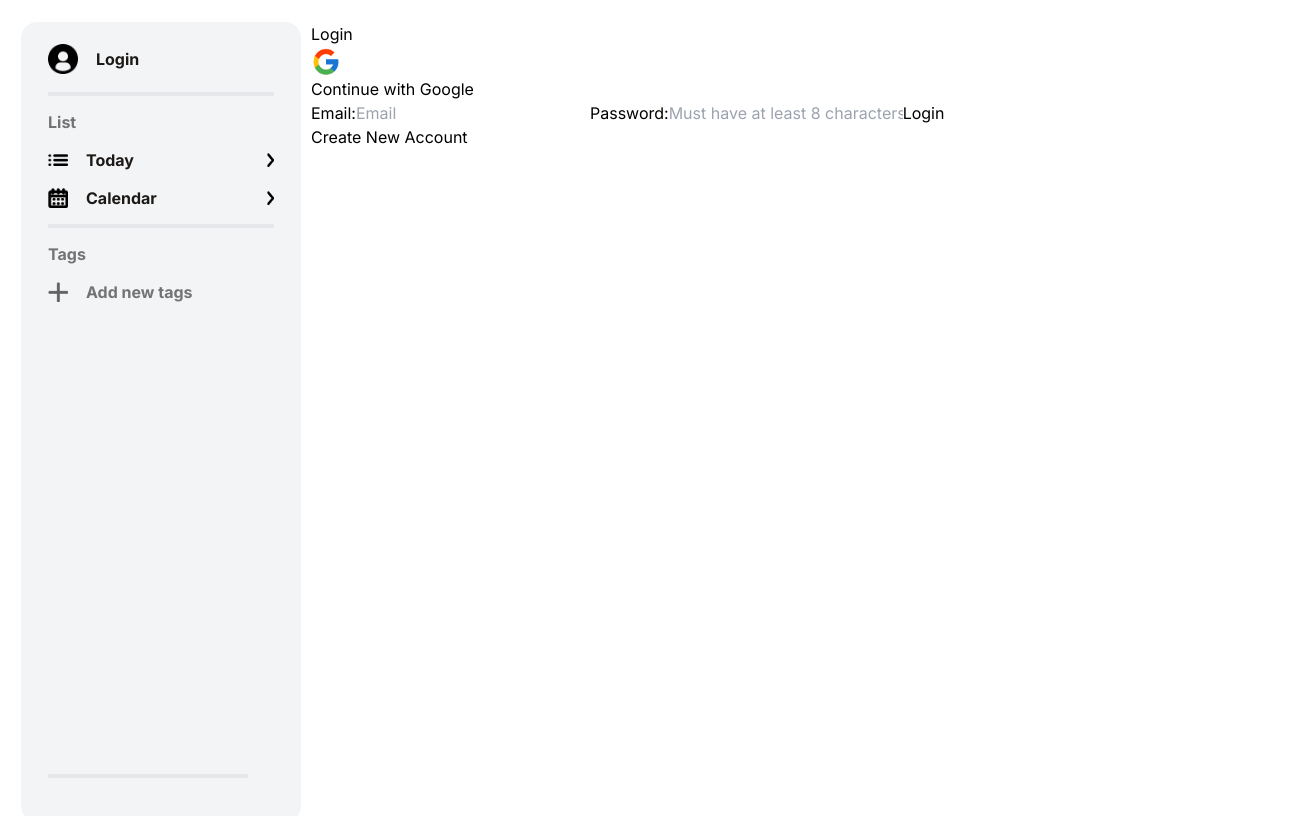
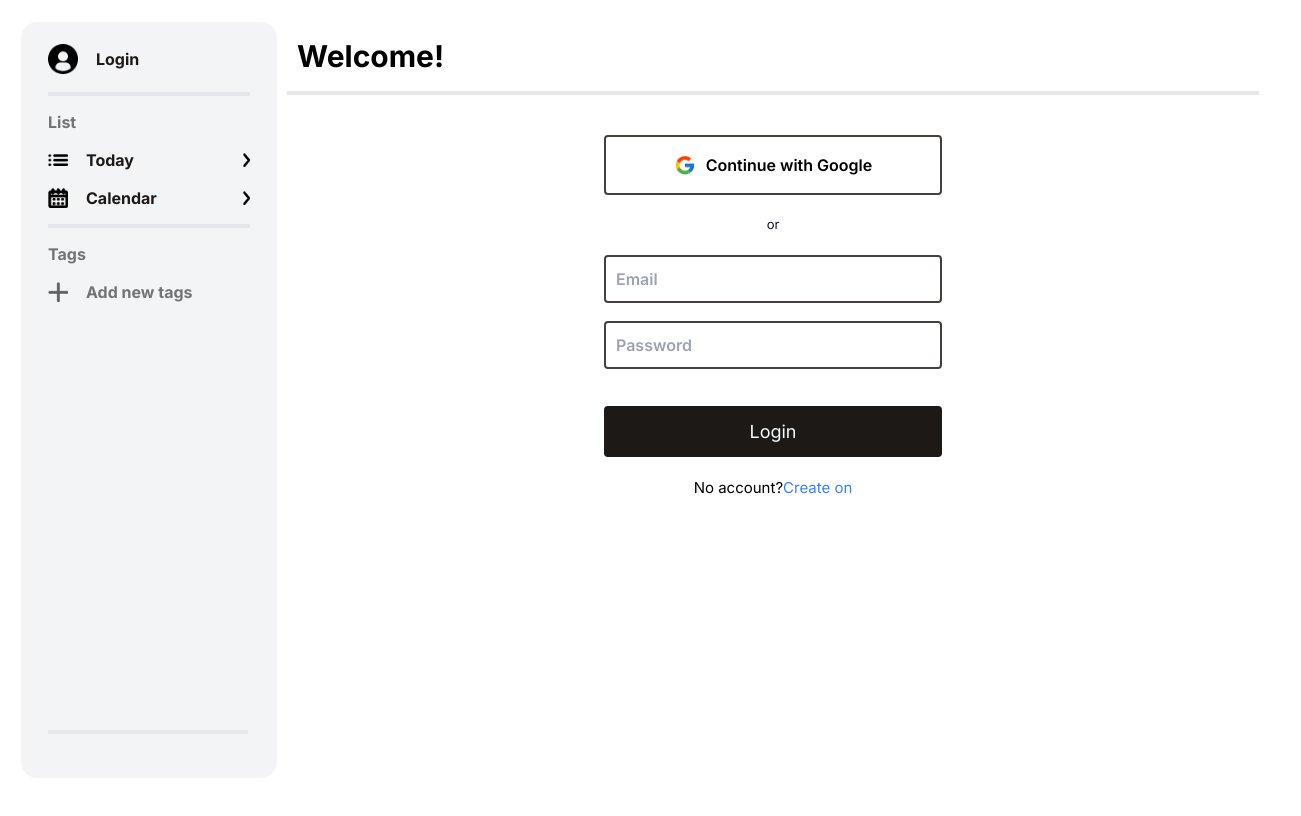
Before and after one commit to ITsMyPlan/todotasks, a Next.js app: page /signin in a window 1280 px wide. Shown: the top 816 px of the page, 1301 px wide, since content can reach past the window. Built offline with nearby package versions, Linux system fonts and the light colour scheme; no server answers.

Commit message:
style: /signin css 적용
* 로그인한 이후 사용자 정보를 fetch 해오도록 useUserStore 파일 수정
* 회원가입시 약관 동의 checkbox 추가
* /signin 페이지에서 LoginForm, SignupForm switch 가능하도록 버튼 추가

```diff
--- a/app/_components/auth/signIn/loginForm.tsx
+++ b/app/_components/auth/signIn/loginForm.tsx
@@ -5,15 +5,10 @@ import { createClient } from '@/_utils/supabase/client'
 
 import Image from 'next/image'
 import googleIcon from '@/public/icons/google.png'
-
-type SignupForm = {
-  email: string
-  password: string
-}
+import { SigninFormProps } from '@/_types/userType'
 
 export default function LoginForm() {
-
-  const [form, setForm] = useState<SignupForm>({
+  const [form, setForm] = useState<SigninFormProps>({
     email: '',
     password: '',
   })
@@ -44,13 +39,19 @@ export default function LoginForm() {
   }
 
   return (
-    <div>
-      <button onClick={handleGoogleLogin}>
-        <Image src={googleIcon} alt="google logo" width={30} height={30} />
-        <div>Continue with Google</div>
+    <div className="max-sm:w-11/12 w-[338px] flex flex-col items-center justify-center my-[20px]">
+      <div className="w-full">
+        <button
+          onClick={handleGoogleLogin}
+          className="w-full justify-center items-center flex border-solid border-2 rounded border-stone-700 py-[16px]"
+        >
+          <Image src={googleIcon} alt="google logo" width={22} height={22} />
+          <div className="text-[16px] font-semibold pl-[10px]">Continue with Google</div>
         </button>
-      <form onSubmit={handleSubmit}>
-        <label htmlFor="email">Email:</label>
+      </div>
+      <p className="my-[20px] text-[13px] text-gray-900">or</p>
+      <form onSubmit={handleSubmit} className="w-full grid content-normal">
+        <div className="">
           <input
             id="email"
             name="email"
@@ -58,19 +59,30 @@ export default function LoginForm() {
             value={form.email}
             onChange={e => setForm({ ...form, email: e.target.value })}
             placeholder="Email"
+            className="w-full font-semibold border-solid border-2 rounded border-stone-700 px-[10px] py-[10px]"
             required
           />
-        <label htmlFor="password">Password:</label>
+        </div>
+        <div className="">
           <input
             id="password"
             name="password"
             type="password"
+            autoComplete="off"
             value={form.password}
             onChange={e => setForm({ ...form, password: e.target.value })}
-          placeholder="Must have at least 8 characters"
+            placeholder="Password"
+            className="w-full font-semibold border-solid border-2 rounded border-stone-700 mt-[18px] px-[10px] py-[10px]"
             required
           />
-        <button type="submit">Login</button>
+        </div>
+
+        <button
+          type="submit"
+          className="w-full items-center text-[18px] text-slate-50 flex rounded bg-stone-900 py-[12px] mt-[37px] justify-center"
+        >
+          Login
+        </button>
       </form>
     </div>
   )
--- a/app/_components/auth/signUp/signupForm.tsx
+++ b/app/_components/auth/signUp/signupForm.tsx
@@ -13,43 +13,48 @@ export default function SignupForm() {
     password: '',
   })
 
-  const [emailErr, setEmailErr] = useState<string>('')
-  const [passwordErr, setPasswordErr] = useState<string>('')
+  // const [emailErr, setEmailErr] = useState<string>('')
+  // const [passwordErr, setPasswordErr] = useState<string>('')
+  const [isChecked, setIsChecked] = useState(false)
 
   const emailRegEx = /^[A-Za-z0-9]([-_.]?[A-Za-z0-9])*@[A-Za-z0-9]([-_.]?[A-Za-z0-9])*\.[A-Za-z]{2,3}$/
   const passwordRegEx = /^(?=.*[A-Za-z])(?=.*\d)(?=.*[$@$!%*#?&])[A-Za-z\d$@$!%*#?&]{8,16}$/
 
   const validateEmail = (): boolean => {
     if (!emailRegEx.test(form.email)) {
-      setEmailErr('이메일 양식에 맞게 다시 작성해주세요.')
+      alert('이메일 양식에 맞게 작성해주세요.')
       return false
     } else {
-      setEmailErr('')
       return true
     }
   }
 
   const validatePassword = (): boolean => {
     if (!passwordRegEx.test(form.password)) {
-      setPasswordErr('비밀번호는 최소 8자 이상 작성해주세요')
+      alert('비밀번호는 최소 8자 이상 작성해주세요')
       return false
     } else {
-      setPasswordErr('')
       return true
     }
+  }
+
+  const checkingPolicy = () => {
+    setIsChecked(true)
   }
 
   const handleSubmit = async (e: FormEvent) => {
     e.preventDefault()
     const isEmailValid = validateEmail()
     const isPasswordValid = validatePassword()
-    if (isEmailValid && isPasswordValid) {
+    if (!isChecked) {
+      alert('안내 사항을 체크해주셔야 회원가입이 진행됩니다.')
+    } else if (!isEmailValid && isPasswordValid && isChecked) {
+      alert('양식에 맞춰 작성해주세요.')
+    } else {
       const formData = new FormData()
       formData.append('email', form.email)
       formData.append('password', form.password)
       await signup(formData)
-    } else {
-      alert('양식에 맞게 작성해주세요.')
     }
   }
 
@@ -61,13 +66,20 @@ export default function SignupForm() {
   }
 
   return (
-    <div>
-      <button onClick={handleGoogleLogin}>
-        <Image src={googleIcon} alt="google logo" width={30} height={30} />
-        <div>Continue with Google</div>
-      </button>
-      <form onSubmit={handleSubmit}>
-        <label htmlFor="email">Email:</label>
+    <div className="max-sm:w-11/12 w-[338px] flex flex-col items-center justify-center my-[20px]">
+      <div className="w-full">
+        <button
+          onClick={handleGoogleLogin}
+          className="w-full justify-center items-center flex border-solid border-2 rounded border-stone-700 py-[16px]"
+        >
+          <Image src={googleIcon} alt="google logo" width={22} height={22} />
+          <div className="text-[16px] font-semibold pl-[10px]">Continue with Google</div>
+        </button>
+      </div>
+
+      <p className="my-[20px] text-[13px] text-gray-900">or</p>
+
+      <form onSubmit={handleSubmit} className="w-full grid content-normal">
         <input
           id="email"
           name="email"
@@ -75,25 +87,34 @@ export default function SignupForm() {
           value={form.email}
           onChange={e => setForm({ ...form, email: e.target.value })}
           placeholder="Email"
-          onBlur={validateEmail}
+          className="w-full font-semibold border-solid border-2 rounded border-stone-700 px-[10px] py-[10px]"
           required
         />
-        {emailErr && <p>{emailErr}</p>}
 
-        <label htmlFor="password">Password:</label>
         <input
           id="password"
           name="password"
           type="password"
           value={form.password}
           onChange={e => setForm({ ...form, password: e.target.value })}
-          placeholder="********"
-          onBlur={validatePassword}
+          placeholder="Password"
+          autoComplete="off"
+          className="w-full font-semibold border-solid border-2 rounded border-stone-700 mt-[18px] px-[10px] py-[10px]"
           required
         />
-        {passwordErr && <p>{passwordErr}</p>}
 
-        <button type="submit">Sign up</button>
+        <div className="flex items-center justify-center my-[10px] px-[3px]">
+          <input type="checkbox" id="policy" name="policy" onClick={checkingPolicy} />
+          <label htmlFor="policy" className="ml-[10px] text-[13px] font-semibold">
+            By clicking ”Create Account” or “Continue with Google”, you agree to the TodoTasks and Privacy Policy.
+          </label>
+        </div>
+        <button
+          type="submit"
+          className="w-full items-center text-[18px] text-slate-50 flex rounded bg-stone-900 py-[12px]  justify-center"
+        >
+          Sign up
+        </button>
       </form>
     </div>
   )
--- /dev/null
+++ b/app/_components/layout/Signin.tsx
@@ -0,0 +1,43 @@
+'use client'
+
+import LoginForm from '@/_components/auth/signin/LoginForm'
+import SignupForm from '@/_components/auth/signup/SignupForm'
+import { useState } from 'react'
+
+export default function Signin() {
+  const [isClicked, setIsClicked] = useState(false)
+
+  function goSignup() {
+    setIsClicked(true)
+  }
+
+ function goSignin() {
+   setIsClicked(false)
+ }
+  return (
+    <div className="ml-[10px] overflow-auto container w-11/12 md:w-full h-full">
+      <div className="text-[30px] font-bold border-b-4 border-gray-200 py-[12px] pl-[10px]">Welcome!</div>
+      {isClicked === true ? (
+        <div className=" my-[20px] w-full flex flex-col justify-center items-center ">
+          <SignupForm />
+          <div className="text-[15px]">
+            Back to
+            <button type="button" onClick={goSignin} className="text-blue-500">
+              Login
+            </button>
+          </div>
+        </div>
+      ) : (
+        <div className=" my-[20px] w-full flex flex-col justify-center items-center ">
+          <LoginForm />
+          <div className="text-[15px]">
+            No account?
+            <button type="button" onClick={goSignup} className="text-blue-500">
+              Create on
+            </button>
+          </div>
+        </div>
+      )}
+    </div>
+  )
+}
--- a/app/_types/userType.ts
+++ b/app/_types/userType.ts
@@ -1,5 +1,7 @@
 export type UserState = {
+  checkisLogin: any
   user: any
+  isLogin: boolean
   fetchUser: () => Promise<void>
 }
 
--- a/app/page.tsx
+++ b/app/page.tsx
@@ -3,8 +3,9 @@ import Sidebar from '@/_components/layout/Sidebar'
 export default function Home() {
 
   return (
-    <div className="container flex min-w-80 max-w-80 h-screen mx-[2container w-100% z-0 flex h-screen px-[21px] py-[22px]">
+    <div className="container flex min-w-80 h-screen w-full z-0 px-[21px] py-[22px]">
       <Sidebar />
+
     </div>
   )
 }
--- a/app/signin/page.tsx
+++ b/app/signin/page.tsx
@@ -1,35 +1,11 @@
-'use client'
 import Sidebar from '@/_components/layout/Sidebar'
-import LoginForm from '@/_components/auth/signin/LoginForm'
-import SignupForm from '@/_components/auth/signup/SignupForm'
-import { useState } from 'react'
+import Signin from '@/_components/layout/Signin'
 
-export default function SignInPage() {
-  const [isClicked, setIsClicked] = useState(false)
-
-  function goSignup() {
-    setIsClicked(true)
-  }
-
+export default function Home() {
   return (
-    <div className="container flex h-screen mx-[21px] my-[22px]">
+    <div className="container flex min-w-80 h-screen w-full z-0 px-[21px] py-[22px]">
       <Sidebar />
-      <div className="box-border ml-[10px]">
-        {isClicked === true ? (
-          <div>
-            <p>signup</p>
-            <SignupForm />
-          </div>
-        ) : (
-          <div>
-            <p>Login</p>
-            <LoginForm />
-            <button type="button" onClick={goSignup}>
-              Create New Account
-            </button>
-          </div>
-        )}
-      </div>
+      <Signin />
     </div>
   )
 }
--- a/common/modal/TaskForm.tsx
+++ b/common/modal/TaskForm.tsx
@@ -45,7 +45,7 @@ const TaskForm = ({ initialTitle = '', initialDetail = '', taskId = null }: Task
 
   return (
     <form onSubmit={handleUpdateTask}>
-      <div className="h-full">
+      <div className="h-full ">
         <div className="border-b-4 py-[8px]">
           <input
             type="text"
@@ -64,7 +64,7 @@ const TaskForm = ({ initialTitle = '', initialDetail = '', taskId = null }: Task
             minLength={0}
             maxLength={150}
             onChange={e => setDetail(e.target.value)}
-            className="resize-none border focus:outline-none focus:shadow-outline outline-none w-full h-full bg-transparent"
+            className="resize-none border focus:outline-none outline-none w-full h-full bg-transparent overflow-hidden"
           />
         </div>
       </div>
--- a/store/useUserStore.ts
+++ b/store/useUserStore.ts
@@ -4,6 +4,7 @@ import { UserState } from '@/_types/userType'
 
 export const useUserStore = create<UserState>((set) => ({
   user: null,
+  isLogin: false,
   fetchUser: async () => {
     const supabase = createClient()
     const {
@@ -11,8 +12,24 @@ export const useUserStore = create<UserState>((set) => ({
       error,
     } = await supabase.auth.getUser()
     if (error) {
-      console.error('FetchingUser ERROR:', error)
+      console.error('Fetching User ERROR:', error)
     }
     set({ user })
   },
-}))
+  checkisLogin: async() => {
+     const supabase = createClient()
+     const {
+       data: { session },
+       error,
+     } = await supabase.auth.getSession()
+     if (error) {
+       console.error('Check isLogin ERROR:', error)
+     }
+     if(session) {
+      set({ isLogin: true })
+      await useUserStore.getState().fetchUser()
+     } else {
+      set({ isLogin: false })
+     }
+  }
+ }))
```
Also changed, not shown: app/_components/layout/Sidebar.tsx (+4 -4 lines). Lines whose indentation alone changed are shown as unchanged.
